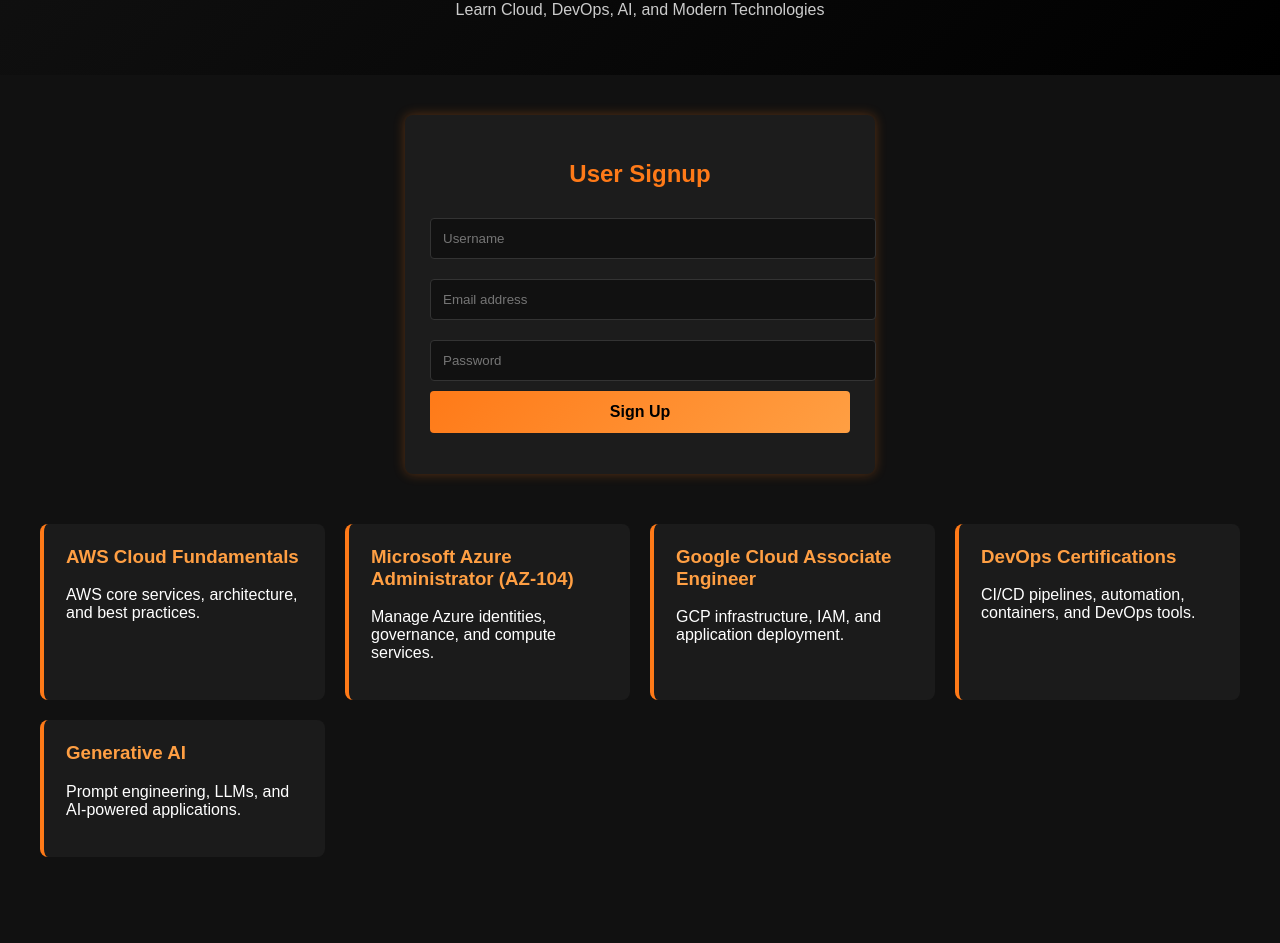
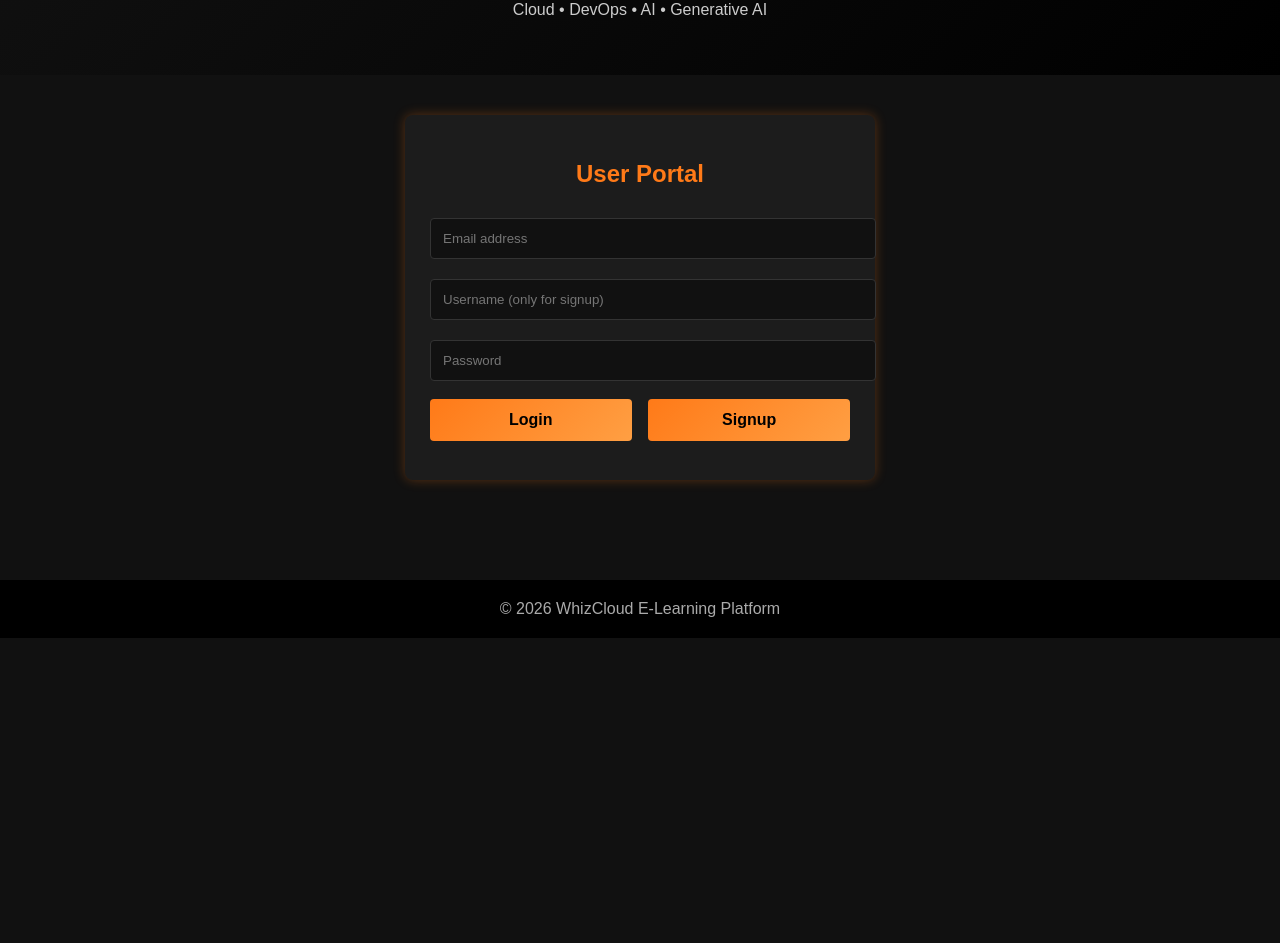
Before and after one commit to zehra-stark/elearning-platform-1, a website: page elms-app/public/index.html in a window 1280 px wide. Shown: the part 223-1166 px from the top of the page. After the commit the page ends 861 px from the top, so only its background shows below. Drawn offline with Linux system fonts and the light colour scheme.

Commit message:
Updated UI and backend integration

```diff
--- a/elms-app/public/index.html
+++ b/elms-app/public/index.html
@@ -83,7 +83,7 @@
       }
 
       .auth-box button {
-        width: 100%;
+        width: 48%;
         padding: 12px;
         background: linear-gradient(135deg, #ff7a18, #ff9f43);
         border: none;
@@ -91,43 +91,13 @@
         font-weight: bold;
         cursor: pointer;
         border-radius: 4px;
+        margin-top: 8px;
       }
 
-      .auth-box a {
-        color: #ff9f43;
-        text-decoration: none;
-      }
-
-      .courses {
-        display: grid;
-        grid-template-columns: repeat(auto-fit, minmax(260px, 1fr));
-        gap: 20px;
-        margin-top: 50px;
-      }
-
-      .course {
-        background: #1b1b1b;
-        padding: 22px;
-        border-radius: 8px;
-        border-left: 4px solid #ff7a18;
-        transition: transform 0.2s;
-      }
-
-      .course:hover {
-        transform: translateY(-5px);
-      }
-
-      .course h3 {
-        margin-top: 0;
-      }
-
-      .course h3 a {
-        color: #ff9f43;
-        text-decoration: none;
-      }
-
-      .course h3 a:hover {
-        text-decoration: underline;
+      #msg {
+        margin-top: 12px;
+        text-align: center;
+        font-size: 14px;
       }
 
       footer {
@@ -148,124 +118,107 @@
           alt="WhizCloud Logo"
         />
       </div>
-      <button>Login / Signup</button>
     </header>
 
     <section class="hero">
       <h1>WhizCloud – E-Learning Platform</h1>
-      <p>Learn Cloud, DevOps, AI, and Modern Technologies</p>
+      <p>Cloud • DevOps • AI • Generative AI</p>
     </section>
 
     <div class="container">
       <div class="auth-box">
-        <h2>User Signup</h2>
+        <h2>User Portal</h2>
 
-        <input id="username" type="text" placeholder="Username" />
         <input id="email" type="email" placeholder="Email address" />
+        <input id="username" type="text" placeholder="Username (only for signup)" />
         <input id="password" type="password" placeholder="Password" />
 
-        <button onclick="register()">Sign Up</button>
+        <div style="display:flex; justify-content:space-between;">
+          <button onclick="login()">Login</button>
+          <button onclick="signup()">Signup</button>
+        </div>
 
-        <p id="msg" style="text-align: center; margin-top: 10px"></p>
+        <p id="msg"></p>
+      </div>
     </div>
 
     <script>
-        async function register() {
-          const msgEl = document.getElementById("msg");
-          msgEl.innerText = "Submitting...";
-          msgEl.style.color = "#ff9f43";
+      const apiBase = ""; // empty means uses same ALB domain
 
+      async function signup() {
+        const msg = document.getElementById("msg");
+        msg.innerText = "Registering...";
+        msg.style.color = "#ff9f43";
+
+        const email = document.getElementById("email").value;
         const username = document.getElementById("username").value;
-          const email = document.getElementById("email").value;
         const password = document.getElementById("password").value;
 
-          if (!username || !email || !password) {
-            msgEl.innerText = "❌ Please fill all fields";
-            msgEl.style.color = "red";
+        if (!email || !username || !password) {
+          msg.innerText = "❌ All fields required for signup";
+          msg.style.color = "red";
           return;
         }
 
         try {
-            const response = await fetch("/register", {
+          const res = await fetch(apiBase + "/register", {
             method: "POST",
             headers: { "Content-Type": "application/json" },
-              body: JSON.stringify({ username, email, password }),
+            body: JSON.stringify({ email, username, password }),
           });
 
-            const result = await response.json();
+          const data = await res.json();
 
-            if (!response.ok) {
-              msgEl.innerText = "❌ " + (result.message || "Registration failed");
-              msgEl.style.color = "red";
+          if (res.ok) {
+            msg.innerText = "✅ " + data.message;
+            msg.style.color = "lightgreen";
+          } else {
+            msg.innerText = "❌ " + (data.message || "Signup failed");
+            msg.style.color = "red";
+          }
+        } catch {
+          msg.innerText = "❌ Backend unreachable";
+          msg.style.color = "red";
+        }
+      }
+
+      async function login() {
+        const msg = document.getElementById("msg");
+        msg.innerText = "Logging in...";
+        msg.style.color = "#ff9f43";
+
+        const email = document.getElementById("email").value;
+        const password = document.getElementById("password").value;
+
+        if (!email || !password) {
+          msg.innerText = "❌ Email + password required";
+          msg.style.color = "red";
           return;
         }
 
-            msgEl.innerText = "✅ " + result.message;
-            msgEl.style.color = "lightgreen";
-          } catch (err) {
-            msgEl.innerText = "❌ Backend unreachable";
-            msgEl.style.color = "red";
+        try {
+          const res = await fetch(apiBase + "/login", {
+            method: "POST",
+            headers: { "Content-Type": "application/json" },
+            body: JSON.stringify({ email, password }),
+          });
+
+          const data = await res.json();
+
+          if (res.ok) {
+            msg.innerText = `🎉 Welcome ${data.user}! Login Success`;
+            msg.style.color = "lightgreen";
+          } else {
+            msg.innerText = "❌ " + (data.message || "Login failed");
+            msg.style.color = "red";
+          }
+        } catch {
+          msg.innerText = "❌ Backend unreachable";
+          msg.style.color = "red";
         }
       }
     </script>
 
-      <div class="courses">
-        <div class="course">
-          <h3>
-            <a
-              href="https://www.whizlabs.com/aws-certified-ai-practitioner/"
-              target="_blank"
-            >
-              AWS Cloud Fundamentals
-            </a>
-          </h3>
-          <p>AWS core services, architecture, and best practices.</p>
-        </div>
-
-        <div class="course">
-          <h3>
-            <a
-              href="https://www.whizlabs.com/microsoft-azure-certification-az-104/"
-              target="_blank"
-            >
-              Microsoft Azure Administrator (AZ-104)
-            </a>
-          </h3>
-          <p>Manage Azure identities, governance, and compute services.</p>
-        </div>
-
-        <div class="course">
-          <h3>
-            <a
-              href="https://www.whizlabs.com/google-cloud-certified-associate-cloud-engineer/"
-              target="_blank"
-            >
-              Google Cloud Associate Engineer
-            </a>
-          </h3>
-          <p>GCP infrastructure, IAM, and application deployment.</p>
-        </div>
-
-        <div class="course">
-          <h3>
-            <a href="https://www.whizlabs.com/devops-certifications/" target="_blank">
-              DevOps Certifications
-            </a>
-          </h3>
-          <p>CI/CD pipelines, automation, containers, and DevOps tools.</p>
-        </div>
-
-        <div class="course">
-          <h3>
-            <a href="https://www.whizlabs.com/generative-ai/" target="_blank">
-              Generative AI
-            </a>
-          </h3>
-          <p>Prompt engineering, LLMs, and AI-powered applications.</p>
-        </div>
-      </div>
-    </div>
-
     <footer>© 2026 WhizCloud E-Learning Platform</footer>
   </body>
 </html>
```
Also changed, not shown: elms-app/app.js (+32 -35 lines). Lines whose indentation alone changed are shown as unchanged.
